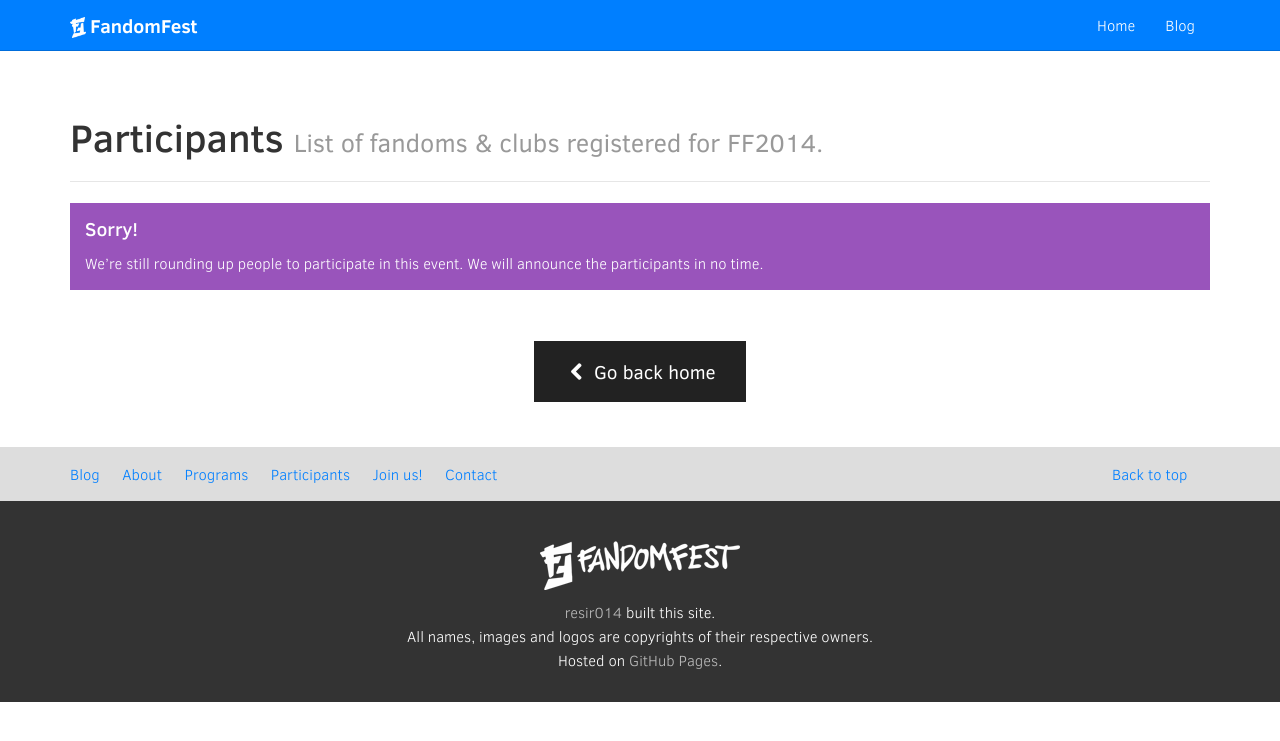
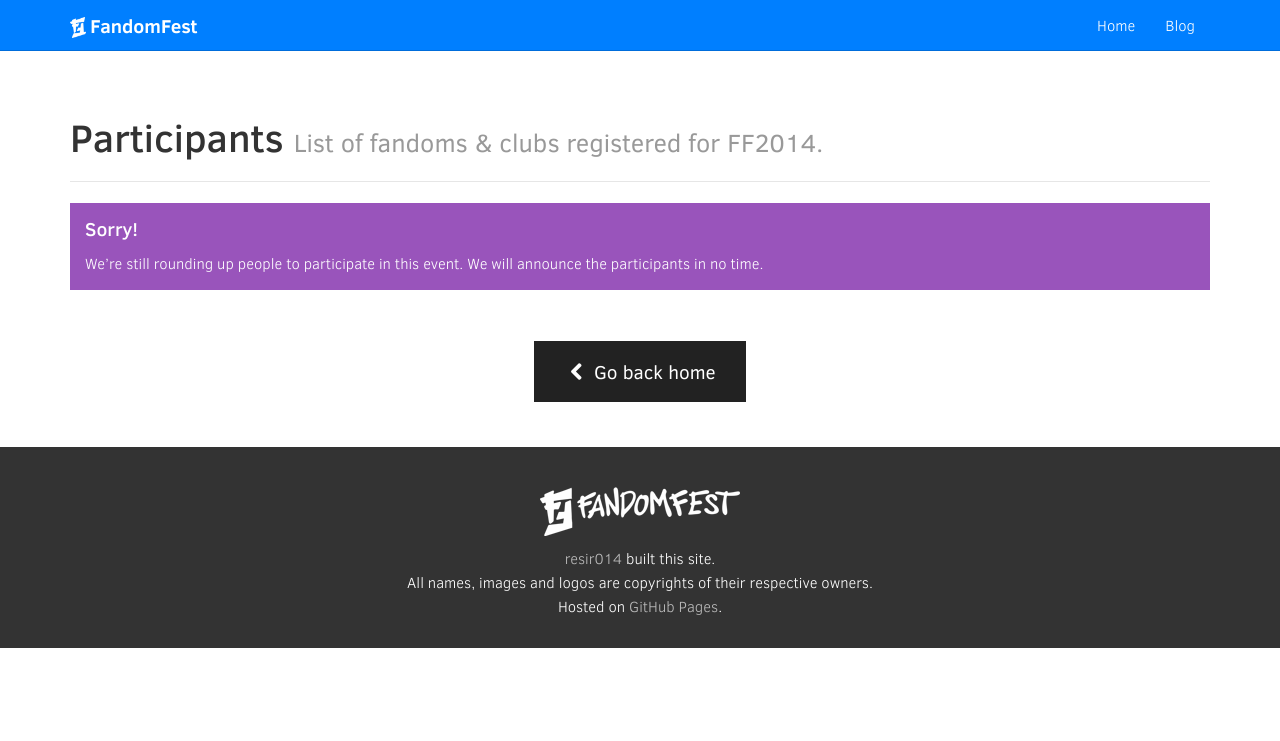
Before and after one commit to resir014/fandom-fest, a Jekyll site: the page built from participants/index.html, in a window 1280 px wide. Shown: the top 741 px of the page. Built offline with Jekyll 4.4.1, drawn with Linux system fonts in a browser that asks for light colours; nearby versions of some CDN libraries.

Commit message:
Remove outdated links from footer.

```diff
--- a/_includes/footer.html
+++ b/_includes/footer.html
@@ -1,17 +1,4 @@
 <footer id="footer">
-    <div class="footer-link-wrapper">
-        <div class="container">
-            <ul class="list-unstyled">
-                <li class="pull-right"><a href="#top">Back to top</a></li>
-                <li><a href="https://blog.fandom-fest.com/">Blog</a></li>
-                <li><a href="/about/">About</a></li>
-                <li><a href="/programs/">Programs</a></li>
-                <li><a href="/participants/">Participants</a></li>
-                <li><a href="/join-us/">Join us!</a></li>
-                <li><a href="/contact/">Contact</a></li>
-            </ul>
-        </div>
-    </div>
     <div class="footer-blah">
         <div class="container">
             <img src="/img/logo/logo_footer.png" alt="Footer logo" />
```
